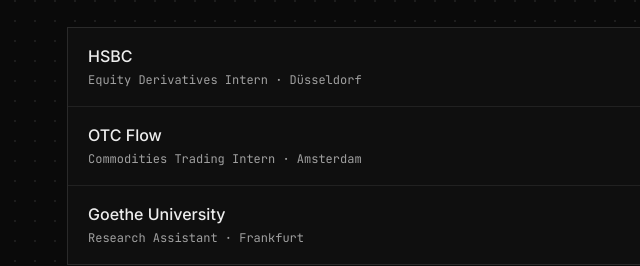
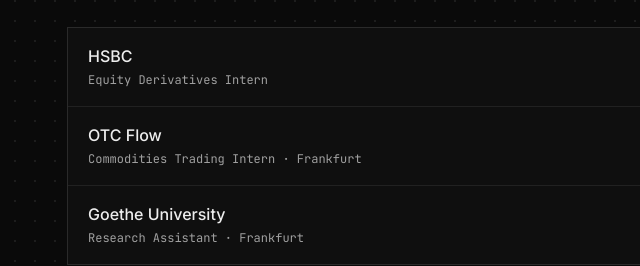
Before and after one commit to niklasdgl/niklasdgl.github.io, a plain HTML site: page cv.html in a window 1280 px wide. Shown: the part 809-1075 px from the top of the page, 55-695 px from the left. Drawn offline with Linux system fonts and the light colour scheme.

Commit message:
fix: correct hsbc and otc flow locations

```diff
--- a/cv.html
+++ b/cv.html
@@ -66,12 +66,12 @@
       <li>
       <span class="title">HSBC</span>
       <span class="when">2026</span>
-      <span class="meta">Equity Derivatives Intern · Düsseldorf</span>
+      <span class="meta">Equity Derivatives Intern</span>
       </li>
       <li>
       <span class="title">OTC Flow</span>
       <span class="when"></span>
-      <span class="meta">Commodities Trading Intern · Amsterdam</span>
+      <span class="meta">Commodities Trading Intern · Frankfurt</span>
       </li>
       <li>
       <span class="title">Goethe University</span>
```
